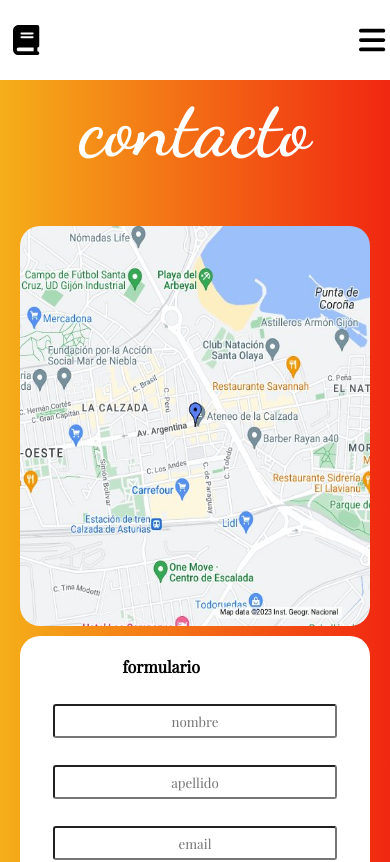
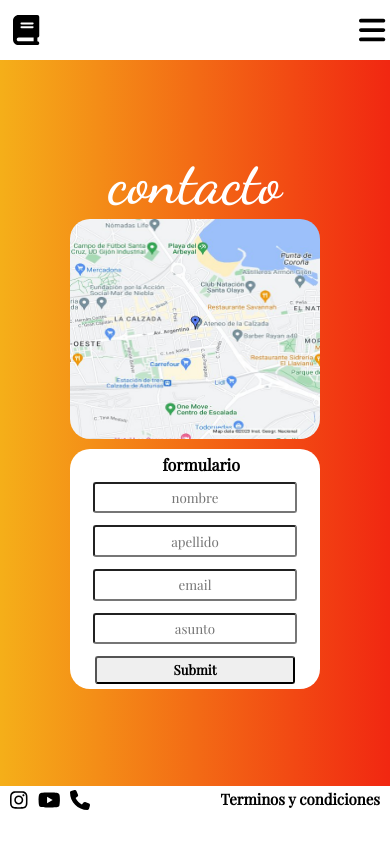
Before and after one commit to Brunoariza05/react-e1, a React (Create React App) app: page /CONTACTO in a window 390 px wide. Shown: the top 862 px of the page. Built offline with nearby package versions, Linux system fonts and the light colour scheme.

Commit message:
terminado

```diff
--- a/src/App.js
+++ b/src/App.js
@@ -19,10 +19,6 @@
       <Route path='/PRODUCTOS' element={<Products />}/>
       <Route path='/CONTACTO' element={<Contacto />}/>
     </Routes>
-    {/* <Hero />
-    <Hero2 />
-    <Products />
-    <Contacto /> */}
     <Footer />
     </>
   );
--- a/src/componentes/Header/Navbar.jsx
+++ b/src/componentes/Header/Navbar.jsx
@@ -15,16 +15,16 @@
             <FontAwesomeIcon icon={faBook} className="logos"/>
             <ul>
                 <li>
-                <Link to="/Hero" className="link">INICIO</Link>
+                <Link to="/Hero" className="link" onClick={useMenu}>INICIO</Link>
                 </li>
                 <li>
-                <Link to="/Hero2" className="link">NOSOTROS</Link>
+                <Link to="/Hero2" className="link" onClick={useMenu}>NOSOTROS</Link>
                 </li>
                 <li>
-                <Link to="/Productos" className="link">PRODUCTOS</Link>
+                <Link to="/Productos" className="link" onClick={useMenu}>PRODUCTOS</Link>
                 </li>
                 <li>
-                <Link to="/Contacto" className="link">CONTACTO</Link>
+                <Link to="/Contacto" className="link" onClick={useMenu}>CONTACTO</Link>
                 </li>
             </ul>
             <FontAwesomeIcon icon={faBars} className="menu-icon" onClick={toggleMenu}/>
--- a/src/componentes/Menu/Menu.jsx
+++ b/src/componentes/Menu/Menu.jsx
@@ -1,5 +1,6 @@
 import '../hojas-de-estilo/Menu.css';
 import { useMenu } from "../Contexto/ContextoMenu";
+import { Link } from 'react-router-dom';
 
 const Menu = () => {
 
@@ -9,9 +10,18 @@
         <>
         <div className={`menus ${menuAbierto ? 'abierto' : ''}`}>
             <ul id="lista-menu">
-                <li>NOSOTROS</li>
-                <li>DESTACADOS</li>
-                <li>CONTACTOS</li>
+                <li>
+                <Link to="/Hero" className="link">INICIO</Link>
+                </li>
+                <li>
+                <Link to="/Hero2" className="link">NOSOTROS</Link>
+                </li>
+                <li>
+                <Link to="/Productos" className="link">PRODUCTOS</Link>
+                </li>
+                <li>
+                <Link to="/Contacto" className="link">CONTACTO</Link>
+                </li>
             </ul>
         </div>
         </>
--- a/src/componentes/hojas-de-estilo/Contacto.css
+++ b/src/componentes/hojas-de-estilo/Contacto.css
@@ -65,7 +65,44 @@
 
 @media (min-width: 280px) and (max-width: 767px) {
     #contacto {
-        height: 100%;
+        height: 86vh;
+    }
+    #contacto-contenedor {
+        flex-direction: column;
+        justify-content: center;
+        align-items: center;
+        gap: 10px;
+        width: 100%;
+    }
+    #contacto-titulo {
+        margin: 0px;
+        font-size: 60px;
+    }
+    form {
+        margin-top: 0px;
+        margin-bottom: 10px;
+        height: 240px;
+        width: 250px;
+        gap: 0px;
+    }
+    #contacto-form-titulo {
+        margin: 0px;
+        margin-top: 5px;
+        margin-left: 135px;
+    }
+
+    #mapa-contacto {
+        margin: 0px;
+        height: 220px;
+        width: 250px;
+    }
+    input {
+        margin-bottom: 5px;
+    }
+}
+@media (min-width: 613px) and (max-width: 767px) {
+    #contacto {
+        height: 86vh;
     }
     #contacto-contenedor {
         flex-direction: column;
@@ -87,9 +124,4 @@
     #mapa-contacto {
         margin: 0px;
     }
-    @media (min-width: 613px) and (max-width: 767px) {
-        #contacto-contenedor {
-            flex-wrap: wrap;
-        }
-    }
 }
--- a/src/componentes/hojas-de-estilo/Hero.css
+++ b/src/componentes/hojas-de-estilo/Hero.css
@@ -50,7 +50,7 @@
     .hero {
         display: flex;
         flex-wrap: wrap;
-        height: 100%;
+        height: 86vh;
         width: 100%;
     }
     .heroi {
@@ -73,7 +73,7 @@
     .hero {
         display: flex;
         flex-wrap: wrap;
-        height: 700px;
+        height: 86vh;
         width: 100%;
     }
     .heroi {
@@ -98,7 +98,7 @@
     }
     .hero {
         display: flex;
-        height: 500px;
+        height: 86vh;
         width: 100%;
     }
     .heroi {
@@ -119,7 +119,7 @@
     }
     .hero {
         display: flex;
-        height: 500px;
+        height: 86vh;
         width: 100%;
     }
     .heroi {
--- a/src/componentes/hojas-de-estilo/Hero2.css
+++ b/src/componentes/hojas-de-estilo/Hero2.css
@@ -67,10 +67,11 @@
     /* hero 2 */
     .Hero2 {
         width: 100%;
-        height: 100%;
+        height: 86vh;
     }
     #hero2-titulo {
-        font-size: 47px;
+        font-size: 40px;
+        margin-top: 10px;
     }
     #hero2-subtitulo {
         width: 90%;
@@ -79,35 +80,56 @@
     #contenedor-cards-why {
         display: flex;
         flex-direction: column;
-        margin-top: 120px;
+        margin-top: 0px;
         height: 100%;
         gap: 0px;
         align-items: center;
         justify-content: center;
         margin-bottom: 15px;
+        margin-top: 50px;
     }
     .why {
         width: 90%;
-        height: 200px;
+        height: 150px;
+        font-size: 20px;
+        margin-top: 10px;
+    }
+    .icon-card {
+        font-size: 25px;
+        margin-bottom: 5px;
     }
 }
 
 @media (min-width: 767px) and (max-width: 1023px) {
     .Hero2 {
-        height: 100%;
+        height: 86vh;
     }
     #contenedor-cards-why {
         display: flex;
         flex-direction: column;
-        gap: 0px;
+        gap: 15px;
         margin-top: 60px;
         margin-bottom: 20px;
     }
+    .why {
+        margin-top: 10px;
+        height: 150px;
+        font-size: 25px;
+        gap: 5px;
+    }
+    .icon-card {
+        font-size: 30px;
+        margin-bottom: 5px;
+    }
+    #hero2-titulo {
+        font-size: 60px;
+        margin-top: 10px;
+    }
 }
 
-@media (min-width: 1023px) and (max-width: 1280px) {
+@media (min-width: 1023px) and (max-width: 1450px) {
     .Hero2 {
-        height: 100%;
+        height: 86vh;
     }
     #contenedor-cards-why {
         flex-direction: column;
@@ -118,4 +140,27 @@
     .why {
         margin-top: 25px;
     }
+    #hero2-titulo {
+        font-size: 80px;
+        margin-top: 20px;
+    }
 }
+
+@media (min-width: 1450px) and (max-width: 2000px) {
+    .Hero2 {
+        height: 86vh;
+    }
+    #contenedor-cards-why {
+        flex-direction: column;
+        gap: 10px;
+        margin-top: 60px;
+        margin-bottom: 20px;
+    }
+    .why {
+        margin-top: 25px;
+    }
+    #hero2-titulo {
+        font-size: 80px;
+        margin-top: 20px;
+    }
+}
--- a/src/componentes/hojas-de-estilo/Nav.css
+++ b/src/componentes/hojas-de-estilo/Nav.css
@@ -2,7 +2,7 @@
     background-color: white;
     color: black;
     display: flex;
-    height: 80px;
+    height: 60px;
     align-items: center;
     justify-content: space-between;
     top: 0;
```
